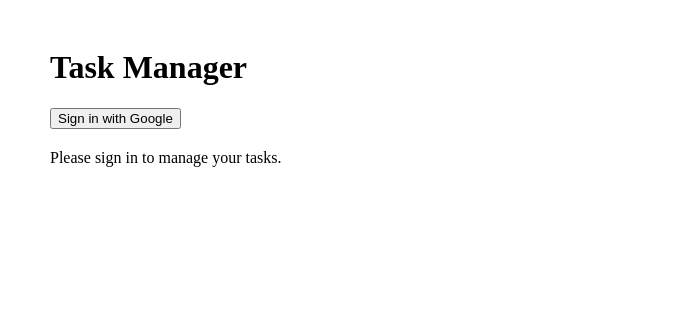
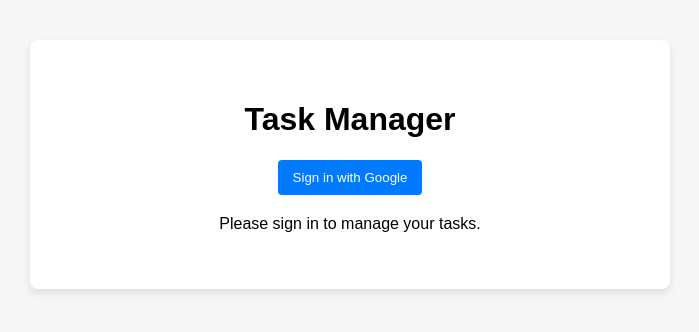
Before and after one commit to SahilB21/task-manager, a React (Create React App) app: page / in a window 1280 px wide. Shown: the top 332 px of the page, without its empty margins (290-989 px from the left). Built offline with nearby package versions, Linux system fonts and the light colour scheme; no server answers.

Commit message:
Added styling

```diff
--- a/src/App.css
+++ b/src/App.css
@@ -1,38 +1,61 @@
-.App {
-  text-align: center;
+body {
+  font-family: 'Arial', sans-serif;
+  background-color: #f4f6f8;
+  margin: 0;
+  padding: 0;
 }
 
-.App-logo {
-  height: 40vmin;
-  pointer-events: none;
+.container {
+  max-width: 600px;
+  margin: 40px auto;
+  padding: 40px 20px;
+  background-color: #fff;
+  box-shadow: 0 4px 8px rgba(0,0,0,0.1);
+  border-radius: 8px;
 }
 
-@media (prefers-reduced-motion: no-preference) {
-  .App-logo {
-    animation: App-logo-spin infinite 20s linear;
-  }
+header {
+  text-align: center;
+  margin-bottom: 20px;
 }
 
-.App-header {
-  background-color: #282c34;
-  min-height: 100vh;
-  display: flex;
-  flex-direction: column;
-  align-items: center;
-  justify-content: center;
-  font-size: calc(10px + 2vmin);
-  color: white;
+button {
+  background-color: #007BFF;
+  color: #fff;
+  border: none;
+  border-radius: 4px;
+  padding: 10px 15px;
+  cursor: pointer;
+  transition: background-color 0.3s;
 }
 
-.App-link {
-  color: #61dafb;
+button:hover {
+  background-color: #0056b3;
 }
 
-@keyframes App-logo-spin {
-  from {
-    transform: rotate(0deg);
-  }
-  to {
-    transform: rotate(360deg);
-  }
+input[type="text"] {
+  padding: 10px;
+  width: 70%;
+  border: 1px solid #ccc;
+  border-radius: 4px;
 }
+
+.add-task-form {
+  text-align: center;
+  margin-bottom: 20px;
+}
+
+.task-item {
+  display: flex;
+  justify-content: space-between;
+  align-items: center;
+  padding: 15px;
+  margin-bottom: 10px;
+  border-radius: 4px;
+  background-color: #f9f9f9;
+}
+
+.task-item.completed {
+  background-color: #d3ffd3;
+  text-decoration: line-through;
+}
--- a/src/App.js
+++ b/src/App.js
@@ -4,6 +4,7 @@
 import Auth from './components/Auth';
 import AddTask from './components/AddTask';
 import TaskList from './components/TaskList';
+import './App.css';
 
 function App() {
   const [user, setUser] = useState(null);
@@ -16,8 +17,10 @@
   }, []);
 
   return (
-    <div style={{ padding: '20px', maxWidth: '600px', margin: '0 auto' }}>
-      <h1>Task Manager</h1>
+    <div className="container">
+      <header>
+        <h1>Task Manager</h1>
+      </header>
       <Auth user={user} />
       {user ? (
         <>
@@ -25,7 +28,7 @@
           <TaskList user={user} />
         </>
       ) : (
-        <p>Please sign in to manage your tasks.</p>
+        <p style={{ textAlign: 'center' }}>Please sign in to manage your tasks.</p>
       )}
     </div>
   );
--- a/src/components/AddTask.js
+++ b/src/components/AddTask.js
@@ -23,17 +23,14 @@
   };
 
   return (
-    <form onSubmit={handleSubmit} style={{ marginBottom: '20px' }}>
+    <form onSubmit={handleSubmit} className="add-task-form">
       <input
         type="text"
         placeholder="Enter new task"
         value={task}
         onChange={(e) => setTask(e.target.value)}
-        style={{ padding: '10px', width: '70%' }}
       />
-      <button type="submit" style={{ padding: '10px', marginLeft: '10px' }}>
-        Add Task
-      </button>
+      <button type="submit" style={{ marginLeft: '10px' }}>Add Task</button>
     </form>
   );
 }
--- a/src/components/Auth.js
+++ b/src/components/Auth.js
@@ -20,10 +20,10 @@
   };
 
   return (
-    <div style={{ marginBottom: '20px' }}>
+    <div className="auth-section" style={{ marginBottom: '20px', textAlign: 'center' }}>
       {user ? (
         <>
-          <p>Signed in as {user.displayName}</p>
+          <p>Signed in as <strong>{user.displayName}</strong></p>
           <button onClick={handleSignOut}>Sign Out</button>
         </>
       ) : (
--- a/src/components/TaskItem.js
+++ b/src/components/TaskItem.js
@@ -54,19 +54,8 @@
   };
 
   return (
-    <div
-      style={{
-        padding: '10px',
-        marginBottom: '10px',
-        backgroundColor: task.completed ? '#d3ffd3' : '#f0f0f0',
-        display: 'flex',
-        justifyContent: 'space-between',
-        alignItems: 'center'
-      }}
-    >
-      <span style={{ textDecoration: task.completed ? 'line-through' : 'none' }}>
-        {task.text}
-      </span>
+    <div className={`task-item ${task.completed ? 'completed' : ''}`}>
+      <span>{task.text}</span>
       <button onClick={handleComplete} disabled={task.completed || loading}>
         {task.completed ? "Completed" : loading ? "Loading..." : "Mark Complete"}
       </button>
--- a/src/components/TaskList.js
+++ b/src/components/TaskList.js
@@ -24,11 +24,11 @@
   }, [user.uid]);
 
   return (
-    <div>
+    <div className="task-list">
       {tasks.length > 0 ? (
         tasks.map((task) => <TaskItem key={task.id} task={task} />)
       ) : (
-        <p>No tasks yet.</p>
+        <p style={{ textAlign: 'center' }}>No tasks yet.</p>
       )}
     </div>
   );
```
Also changed, not shown: 1 other file (tests, documents, lock files or other folders).
